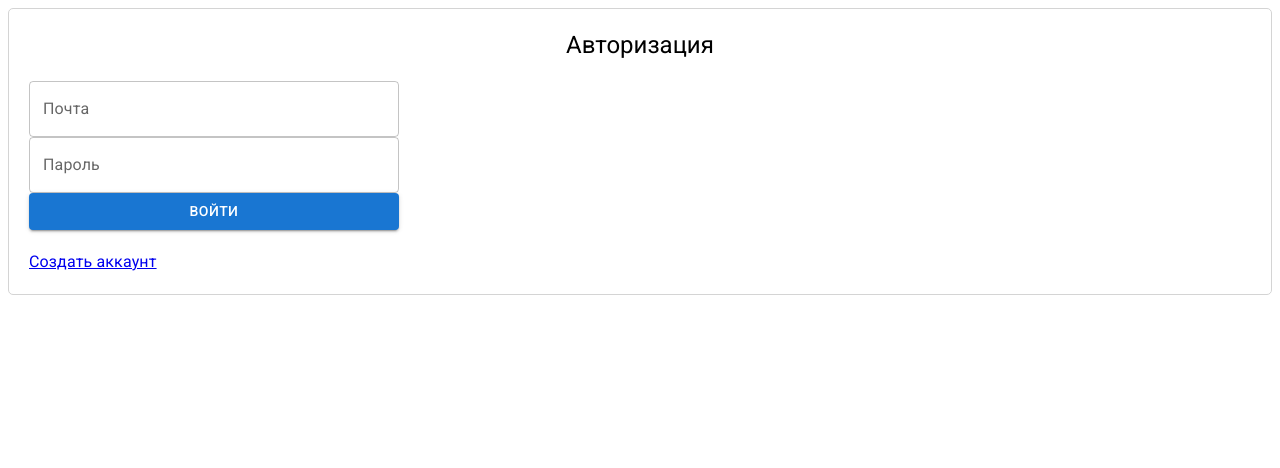
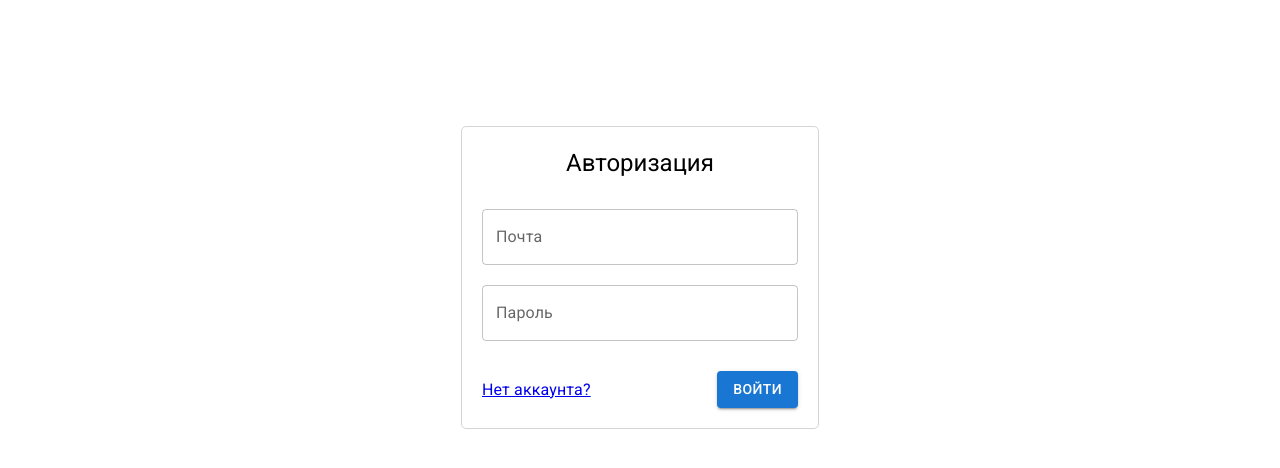
Before and after one commit to rnv812/UniversityRatingSystem, a React (Create React App) app in the folder client/: page /login in a window 1280 px wide. Shown: the top 468 px of the page. Built offline with nearby package versions, Linux system fonts and the light colour scheme.

Commit message:
Update login form layout

```diff
--- a/client/src/components/LoginForm.jsx
+++ b/client/src/components/LoginForm.jsx
@@ -6,49 +6,49 @@ import {Link} from "react-router-dom";
 
 
 export default function LoginForm() {
-    const [username, setUsername] = React.useState('');
+    const [email, setEmail] = React.useState('');
     const [password, setPassword] = React.useState('');
 
     function submit() {
-        authorize(username, password)
+        authorize(email, password)
     }
 
     return (
         <Box className={styles['form-box-container']}>
-            <Box className={styles['form-box']}>
-                <Typography className={styles['form-title']} variant="h5" component="div">
-                    Авторизация
-                </Typography>
-                <form>
-                    <Box className={styles['form-field']}>
+            <Typography variant="h5" className={styles['form-title']}>
+                Авторизация
+            </Typography>
+            <form>
+                <Box className={styles['form-fields']}>
+                    <Box className={styles['form-input']}>
                         <TextField
-                            style={{width: "370px"}}
-                            value={username}
-                            onChange={event => setUsername(event.target.value)}
+                            value={email}
+                            onChange={event => setEmail(event.target.value)}
                             label="Почта"
                             variant="outlined"
+                            sx={{width: "100%"}}
                         />
                     </Box>
-                    <Box className={styles['form-field']}>
+                    <Box className={styles['form-input']}>
                         <TextField
-                            style={{width: "370px"}}
                             value={password}
                             onChange={event => setPassword(event.target.value)}
                             label="Пароль"
                             variant="outlined"
                             type="password"
+                            sx={{width: "100%"}}
                         />
                     </Box>
-                    <Box className={styles['submit-btn']}>
-                        <Button style={{width: "370px"}} onClick={submit} variant="contained">Войти</Button>
-                    </Box>
-                </form>
-                <Link to="/signup">
-                    <Typography style={{marginTop: "20px"}}>
-                        Создать аккаунт
-                    </Typography>
-                </Link>
-            </Box>
+                </Box>
+                <Box className={styles['form-actions']}>
+                    <Link to="/signup" className={styles['text-action']}>
+                        <Typography >
+                            Нет аккаунта?
+                        </Typography>
+                    </Link>
+                    <Button onClick={submit} variant="contained">Войти</Button>
+                </Box>
+            </form>
         </Box>
     );
 }
--- a/client/src/components/SignupForm.jsx
+++ b/client/src/components/SignupForm.jsx
@@ -58,7 +58,6 @@ export default function SignupForm() {
                         </Typography>
                     </Link>
                     <Button onClick={submit} variant="contained">Зарегистрироваться</Button>
-
                 </Box>
             </form>
         </Box>
--- a/client/src/pages/LoginPage.jsx
+++ b/client/src/pages/LoginPage.jsx
@@ -1,9 +1,13 @@
 import * as React from "react";
+import {Box} from '@mui/material';
 import LoginForm from "../components/LoginForm";
+import styles from '../styles/Page.module.css';
 
 
 export default function LoginPage() {
     return (
-        <LoginForm/>
+        <Box className={styles['page-center']}>
+            <LoginForm/>
+        </Box>
     );
 }
```
